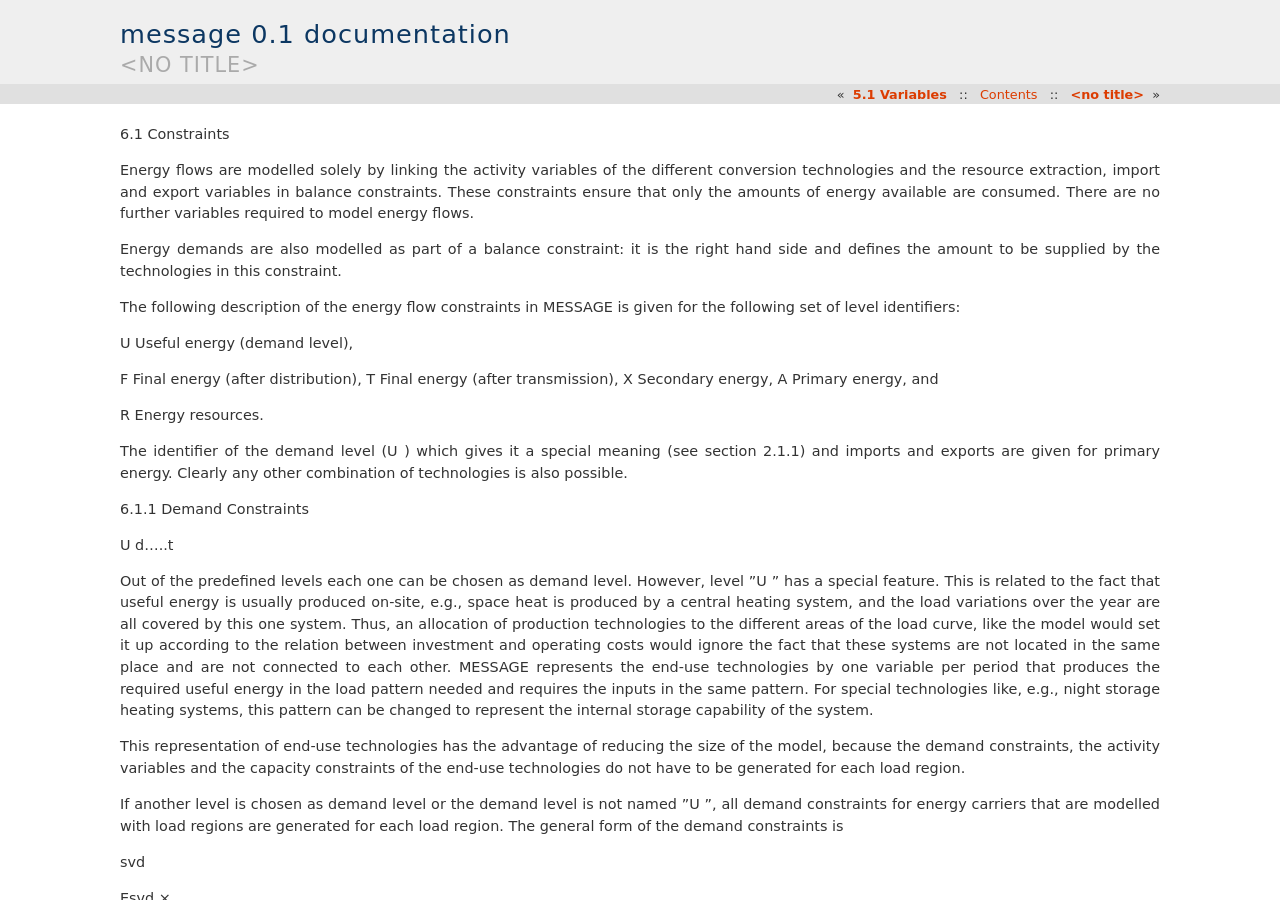
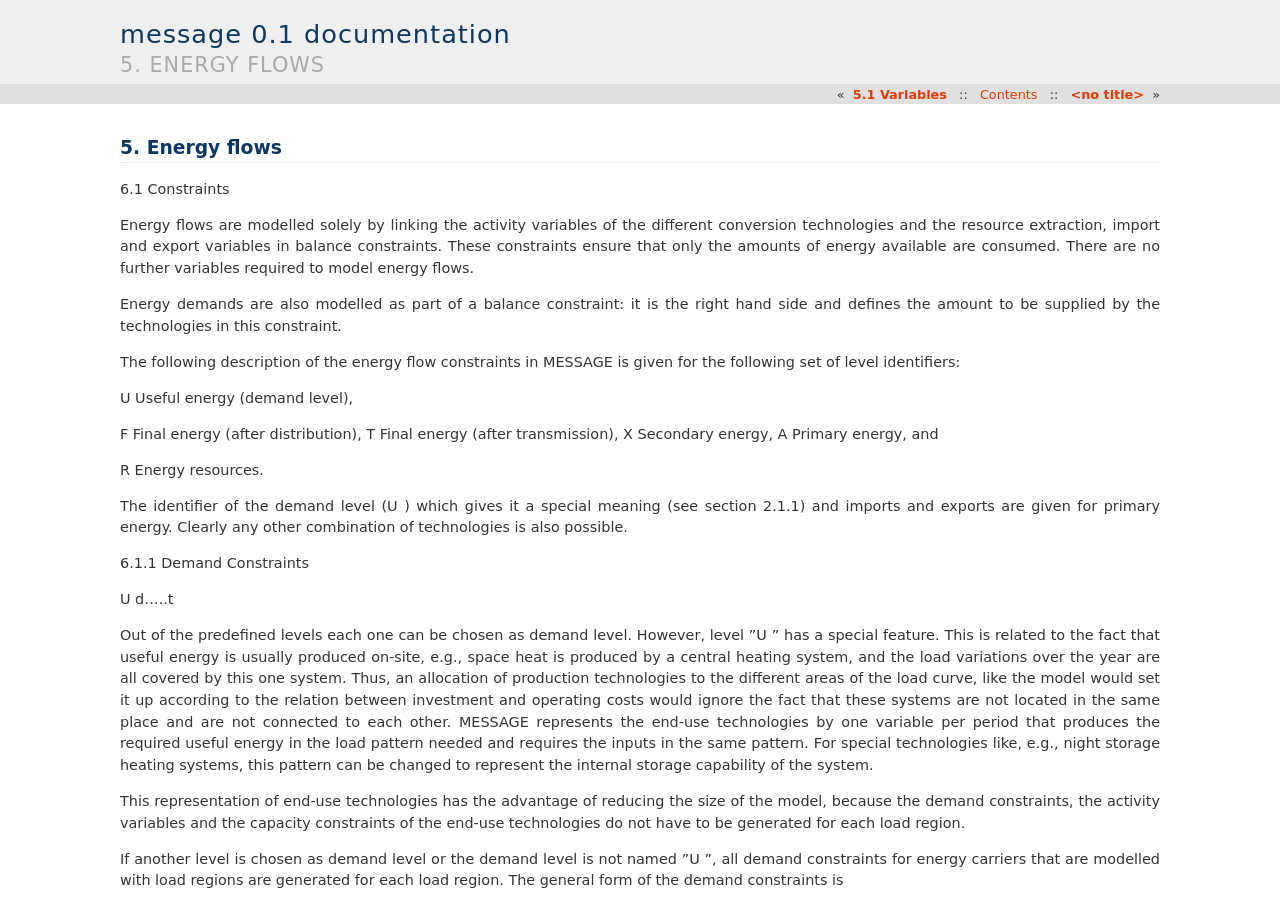
Before and after one commit to yiyi1991/message-ix-models, a Sphinx documentation site: the page built from doc/global/source/message_globiom/annex/message/energy_flows.rst, in a window 1280 px wide and 900 px high. Built offline with Sphinx 7.4.7, drawn with Linux system fonts in a browser that asks for light colours; pages that are not in the unit, such as notebooks, are missing from menus.

Commit message:
Update energy_flows.rst

```diff
--- a/doc/global/source/message_globiom/annex/message/energy_flows.rst
+++ b/doc/global/source/message_globiom/annex/message/energy_flows.rst
@@ -1,3 +1,6 @@
+5. Energy flows
+==============
+
 6.1 	Constraints
 
 
```
